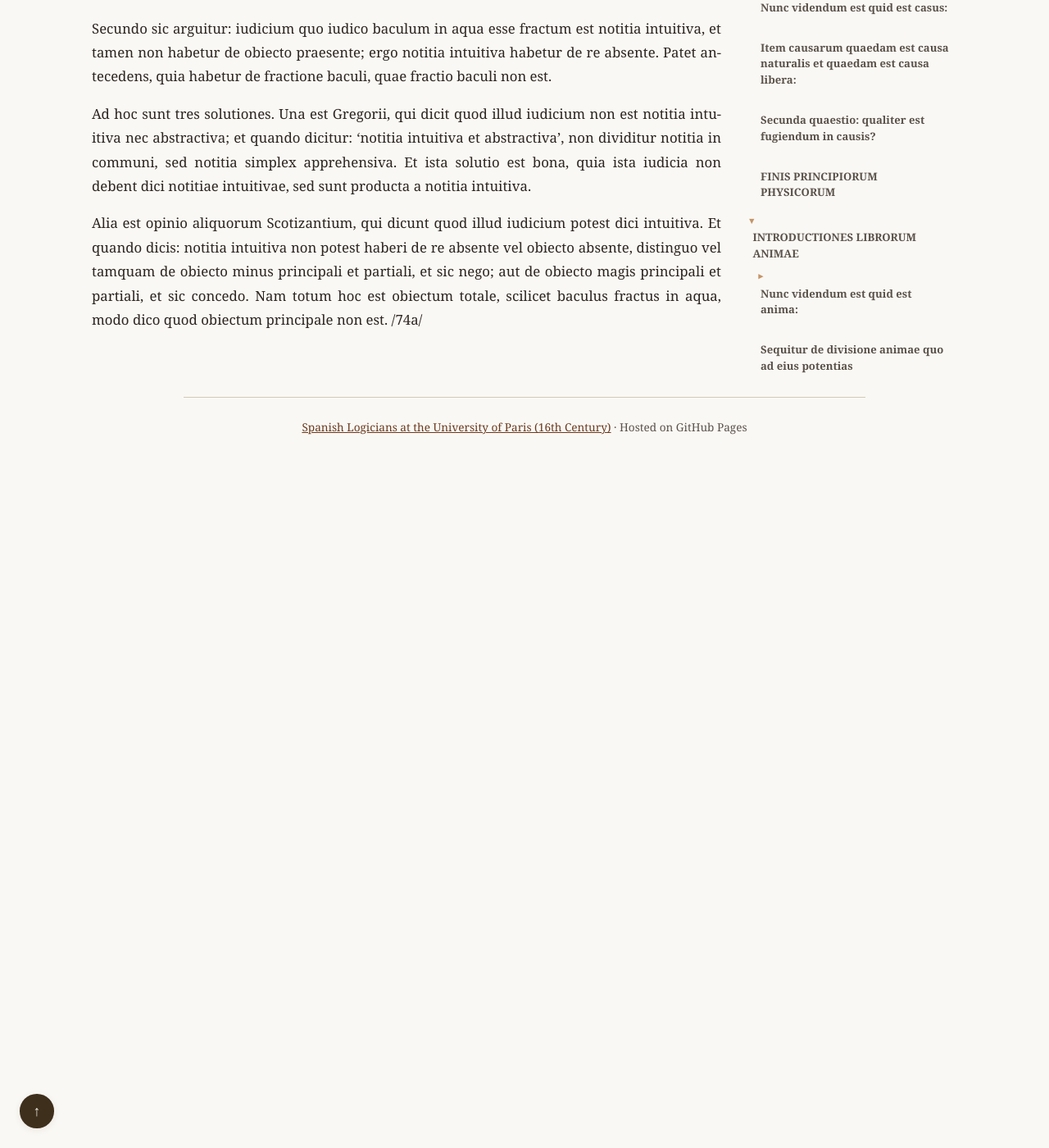
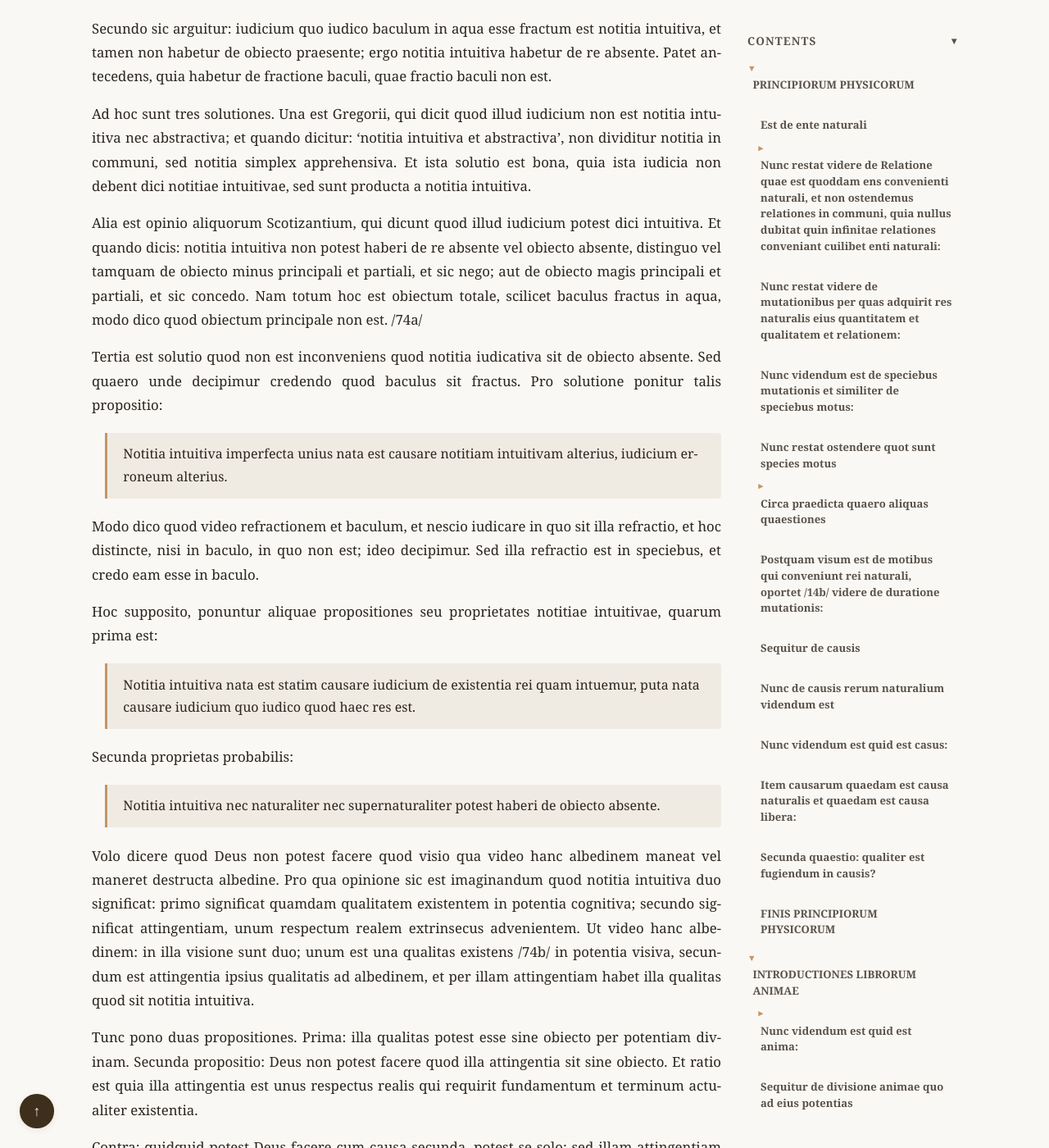
Before and after one commit to JoseBalado/Spanish-Logicians-at-the-University-of-Paris, a Jekyll site: the page built from philosophers/Jeronimo-Pardo/Principiorum-Phisicorum-et-Introductiones-Librorum-Animae.md, in a window 1280 px wide and 1400 px high, scrolled down 92825 px. Shown: the whole window at 82% size. Built offline with Jekyll 4.4.1, drawn with Linux system fonts in a browser that asks for light colours; before the commit the page ends 93382 px from its top, so only the background shows below that; some of the changed text lies outside the part shown.

Commit message:
Pardo. De Anima, page 74.

```diff
--- a/philosophers/Jeronimo-Pardo/Principiorum-Phisicorum-et-Introductiones-Librorum-Animae.md
+++ b/philosophers/Jeronimo-Pardo/Principiorum-Phisicorum-et-Introductiones-Librorum-Animae.md
@@ -1725,6 +1725,30 @@ Secundo sic arguitur: iudicium quo iudico baculum in aqua esse fractum est notit
 Ad hoc sunt tres solutiones. Una est Gregorii, qui dicit quod illud iudicium non est notitia intuitiva nec abstractiva; et quando dicitur: 'notitia intuitiva et abstractiva', non dividitur notitia in communi, sed notitia simplex apprehensiva. Et ista solutio est bona, quia ista iudicia non debent dici notitiae intuitivae, sed sunt producta a notitia intuitiva.
 
 Alia est opinio aliquorum Scotizantium, qui dicunt quod illud iudicium potest dici intuitiva. Et quando dicis: notitia intuitiva non potest haberi de re absente vel obiecto absente, distinguo vel tamquam de obiecto minus principali et partiali, et sic nego; aut de obiecto magis principali et partiali, et sic concedo. Nam totum hoc est obiectum totale, scilicet baculus fractus in aqua, modo dico quod obiectum principale non est. /74a/
+
+Tertia est solutio quod non est inconveniens quod notitia iudicativa sit de obiecto absente. Sed quaero unde decipimur credendo quod baculus sit fractus. Pro solutione ponitur talis propositio:
+
+> Notitia intuitiva imperfecta unius nata est causare notitiam intuitivam alterius, iudicium erroneum alterius.
+
+Modo dico quod video refractionem et baculum, et nescio iudicare in quo sit illa refractio, et hoc distincte, nisi in baculo, in quo non est; ideo decipimur. Sed illa refractio est in speciebus, et credo eam esse in baculo.
+
+Hoc supposito, ponuntur aliquae propositiones seu proprietates notitiae intuitivae, quarum prima est:
+
+> Notitia intuitiva nata est statim causare iudicium de existentia rei quam intuemur, puta nata causare iudicium quo iudico quod haec res est.
+
+Secunda proprietas probabilis:
+
+> Notitia intuitiva nec naturaliter nec supernaturaliter potest haberi de obiecto absente.
+
+Volo dicere quod Deus non potest facere quod visio qua video hanc albedinem maneat vel maneret destructa albedine. Pro qua opinione sic est imaginandum quod notitia intuitiva duo significat: primo significat quamdam qualitatem existentem in potentia cognitiva; secundo significat attingentiam, unum respectum realem extrinsecus advenientem. Ut video hanc albedinem: in illa visione sunt duo; unum est una qualitas existens /74b/ in potentia visiva, secundum est attingentia ipsius qualitatis ad albedinem, et per illam attingentiam habet illa qualitas quod sit notitia intuitiva.
+
+Tunc pono duas propositiones. Prima: illa qualitas potest esse sine obiecto per potentiam divinam. Secunda propositio: Deus non potest facere quod illa attingentia sit sine obiecto. Et ratio est quia illa attingentia est unus respectus realis qui requirit fundamentum et terminum actualiter existentia.
+
+Contra: quidquid potest Deus facere cum causa secunda, potest se solo; sed illam attingentiam potest facere cum obiecto; ergo se solo. Distinguo maiorem: aut se solo effective concurrente, et sic concedo; aut se solo nullo alio requisito, et sic nego. Modo dico quod obiectum requiritur ad terminandum notitiam.
+
+Ex quo sequitur quod quando dicitur quod "notitia intuitiva non potest esse sine obiecto" debet glosari in sensu composito, scilicet haec est impossibilis: "Notitia intuitiva est sine obiecto".
+
+Sed contra: non potest esse sine obiecto; igitur. Antecedens patet, quia si posset, vel hoc esset propter causationem vel propter terminationem; sed nullum istorum est dicendum; igitur. Dico primo quod hoc non est propter causationem, quia Deus potest supplere illam causationem. Dico secundo quod hoc est propter terminationem, quia obiectum absens non potest terminare illam attingentiam; immo plus dico, quod illud obiectum requiritur in debita distantia, ita quod si esset in maiori, non terminaret illam attingentiam. /75a/
 
 <!--
 ## Apparatus Criticus Reference
@@ -1847,5 +1871,13 @@ Page 72a: praeter ] emend. prepter (omnia sibi conveniunt praeter cognoscere)
 Page 72a: cognitio inhaeret ] del. cognitio non inheret (quia cognitio inhaeret et perficit); 'non' struck in the manuscript
 Page 73a: supplet ] leg. suplet (ut si Deus supplet obiectum)
 Page 73b: obiectum principale ] emend. sb̄m p̄ncipale (in dicto quod obiectum principale non est)
+Page 74a: notitiam intuitivam alterius, iudicium erroneum alterius ] sic (nata est causare notitiam intuitivam alterius, iudicium erroneum alterius); 'notitiam intuitivam alterius' is likely an uncancelled anticipation corrected in-line to 'iudicium erroneum alterius'
+Page 74b: attingentia ] emend. attingentiam (secundum est attingentia ipsius qualitatis)
+Page 74b: requirit ] leg. recquiri (respectus realis qui requirit fundamentum)
+Page 74b: se solo ] del. se solo effective concurrente (ergo se solo. Distinguo maiorem); 'effective concurrente' struck in the manuscript
+Page 74b: Modo dico ] del. modo dico modo dico (Modo dico quod obiectum requiritur)
+Page 74b: obiecto ] emend. sb̄o ('non potest esse sine obiecto' debet glosari in sensu composito)
+Page 74b: obiecto ] emend. sb̄o (haec est impossibilis: "Notitia intuitiva est sine obiecto")
+Page 74b: non potest ... si posset ] context expects 'potest ... si non posset'
 
 -->
```
